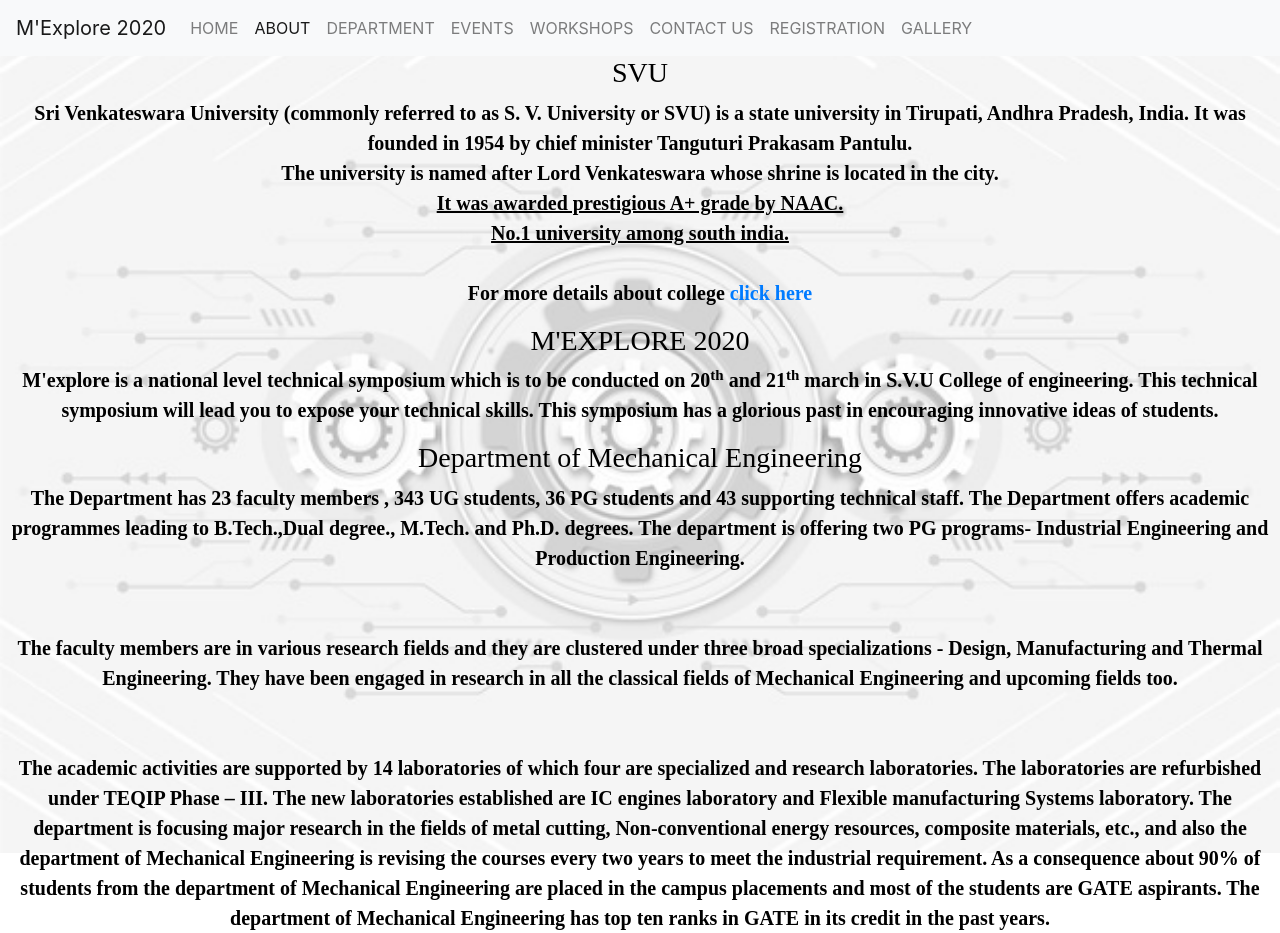
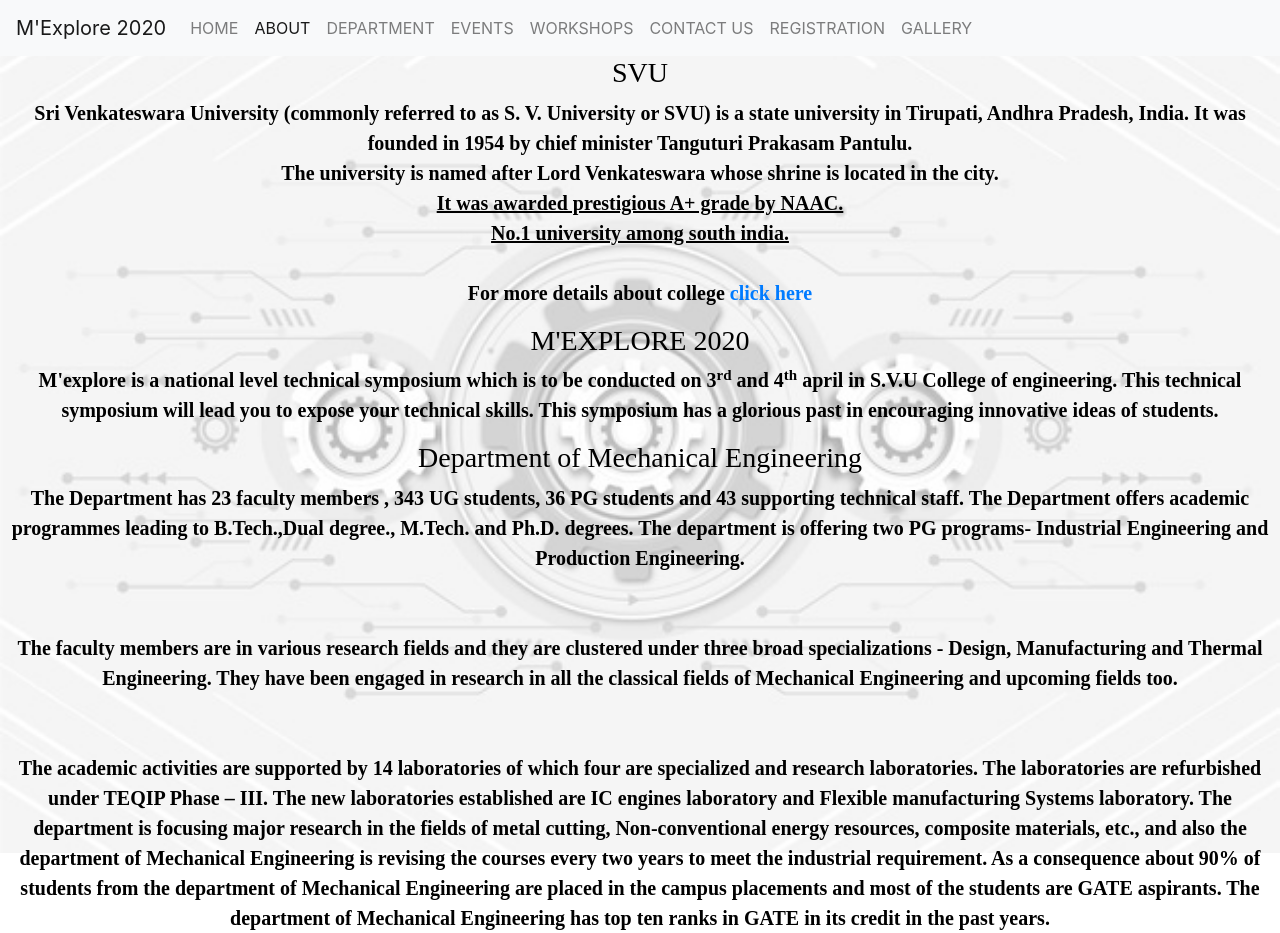
Before and after one commit to prasannakumar007/mexplore2020, a plain HTML site: page about.html in a window 1280 px wide. Drawn offline with Linux system fonts and the light colour scheme.

Commit message:
Update about.html

```diff
--- a/about.html
+++ b/about.html
@@ -96,7 +96,7 @@
 	<h3 class="abt2" style="text-align: center";>SVU</h3>
 <p>Sri Venkateswara University (commonly referred to as S. V. University or SVU) is a state university in Tirupati, Andhra Pradesh, India. It was founded in 1954 by chief minister Tanguturi Prakasam Pantulu.<br> The university is named after Lord Venkateswara whose shrine is located in the city.<br> <u>It was awarded prestigious A+ grade by NAAC. </u> <br> <u> No.1 university among south india. </u><br><br> For more details about college <a href="http://www.svuniversity.edu.in" target="_blank">click here</a></p>
     <h3 class="abt2" style="text-align: center;">M'EXPLORE 2020</h3>
-    <p class="abt">M'explore is a national level technical symposium which is to be conducted on 20<sup>th</sup> and 21<sup>th</sup> march in S.V.U College of engineering. This technical symposium  will lead you to expose your technical skills. This symposium has a glorious past in encouraging innovative ideas of students.</p>
+    <p class="abt">M'explore is a national level technical symposium which is to be conducted on 3<sup>rd</sup> and 4<sup>th</sup> april in S.V.U College of engineering. This technical symposium  will lead you to expose your technical skills. This symposium has a glorious past in encouraging innovative ideas of students.</p>
     <h3 style="font-size: 50;text-align: center;">Department of Mechanical Engineering</h3>
     <p class="abt2"><span>T</span>he Department has 23 faculty members , 343 UG students, 36 PG students and 43 supporting technical staff. The Department offers academic programmes leading to B.Tech.,Dual degree., M.Tech. and Ph.D. degrees. The department is offering two PG programs- Industrial Engineering and Production Engineering.
         <br><br><br>The faculty members are in various research fields and they are clustered under three broad specializations - Design, Manufacturing and Thermal Engineering. They have been engaged in research in all the classical fields of Mechanical Engineering and upcoming fields too.
```
